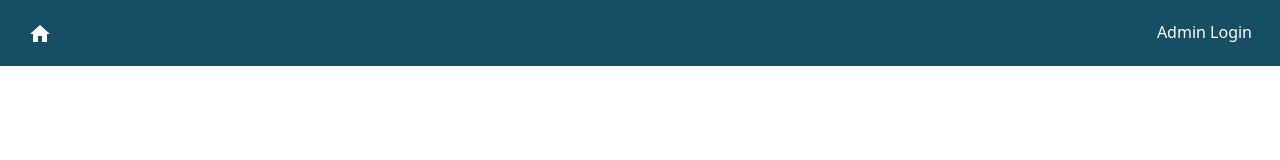
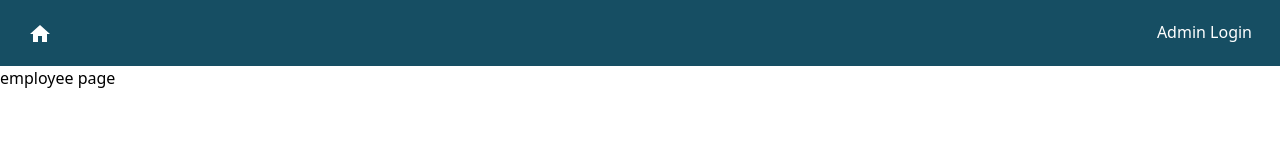
Before and after one commit to kirran01/balance-front, a React (Vite) app: page /employee/1 in a window 1280 px wide. Before the commit this address had no page. Shown: the top 160 px of the page. Built offline with nearby package versions, Linux system fonts and the light colour scheme.

Commit message:
logging in

```diff
--- a/src/App.jsx
+++ b/src/App.jsx
@@ -6,6 +6,7 @@ import Nav from './components/nav';
 import Home from './pages/home';
 import Login from './pages/login';
 import './App.css'
+import Employee from './pages/employee';
 
 function App() {
 
@@ -15,6 +16,7 @@ function App() {
       <Routes>
         <Route path='/' element={<Home />} />
         <Route path='/login' element={<Login />} />
+        <Route path='/employee/:id' element={<Employee />} />
       </Routes>
     </div>
   )
--- a/src/components/nav.jsx
+++ b/src/components/nav.jsx
@@ -16,6 +16,9 @@ const Nav = () => {
                     <li>
                         <HomeIcon onClick={() => { navigate('/') }} sx={{ color: 'white', margin: '0px 8px 0px', cursor: 'pointer' }} />
                     </li>
+                    <Link className='text-white'>
+                    Employees
+                    </Link>
                 </div>
                 <li onClick={logOut} className='text-white cursor-pointer'>
                     Log Out
--- a/src/context/auth.context.jsx
+++ b/src/context/auth.context.jsx
@@ -13,7 +13,7 @@ function AuthProviderWrapper(props) {
         console.log('running')
         const storedToken = localStorage.getItem('authToken')
         if (storedToken) {
-            axios.get(`${import.meta.env.VITE_API_URL}/auth/verify`, { headers: { Authorization: `Bearer ${storedToken}` } })
+            axios.get(`http://localhost:3000/auth/verify`, { headers: { Authorization: `Bearer ${storedToken}` } })
                 .then(res => {
                     const user = res.data
                     setIsLoggedIn(true)
--- /dev/null
+++ b/src/pages/employee.jsx
@@ -0,0 +1,11 @@
+import React from 'react';
+
+const Employee = () => {
+    return (
+        <div>
+            employee page
+        </div>
+    );
+}
+
+export default Employee;
--- a/src/pages/login.jsx
+++ b/src/pages/login.jsx
@@ -17,13 +17,14 @@ const Login = () => {
     }
     const login = (e) => {
         e.preventDefault()
-        axios.post(`${import.meta.env.VITE_API_URL}/auth/login`, {
+        axios.post(`http://localhost:3000/auth/login`, {
             username: loginInput.loginName,
             password: loginInput.loginPassword
         })
             .then(res => {
                 storeToken(res.data.authToken)
                 authenticateUser()
+                navigate('/')
             })
             .catch(err => {
                 console.log(err)
@@ -44,7 +45,7 @@ const Login = () => {
                     <label className='m-2'>Username</label>
                     <input className='border-gray border-2 rounded-md m-2' onChange={handleLoginInput} value={loginInput.loginName} name="loginName" type="text" />
                     <label className='m-2'>Password</label>
-                    <input className='border-gray border-2 rounded-md m-2' onChange={handleLoginInput} value={loginInput.loginPassword} name="loginPassword" type="password" />
+                    <input className='border-gray border-2 rounded-md m-2' onChange={handleLoginInput} value={loginInput.loginPassword} name="loginPassword" type="text" />
                     <button className='bg-cyan-800 hover:bg-cyan-700 p-2 m-5 text-white rounded-md' onClick={login} >Log In</button>
                 </form>
             </div>
```
